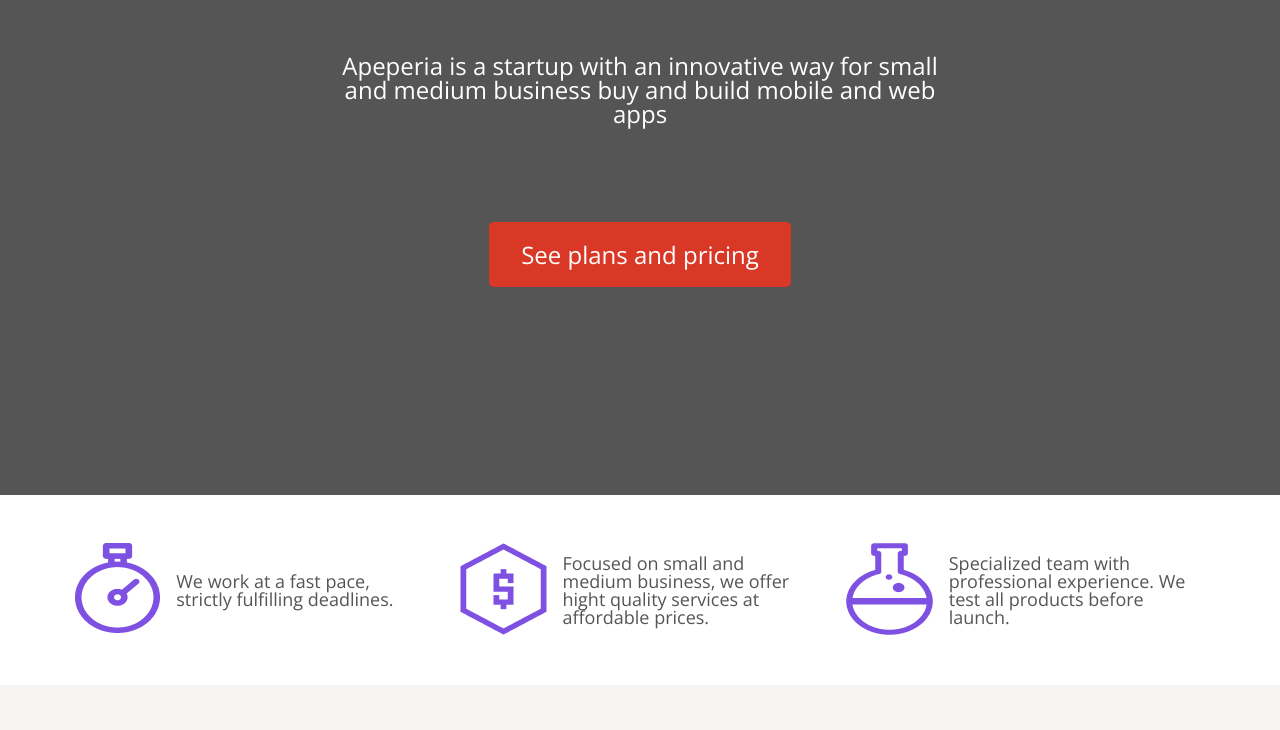
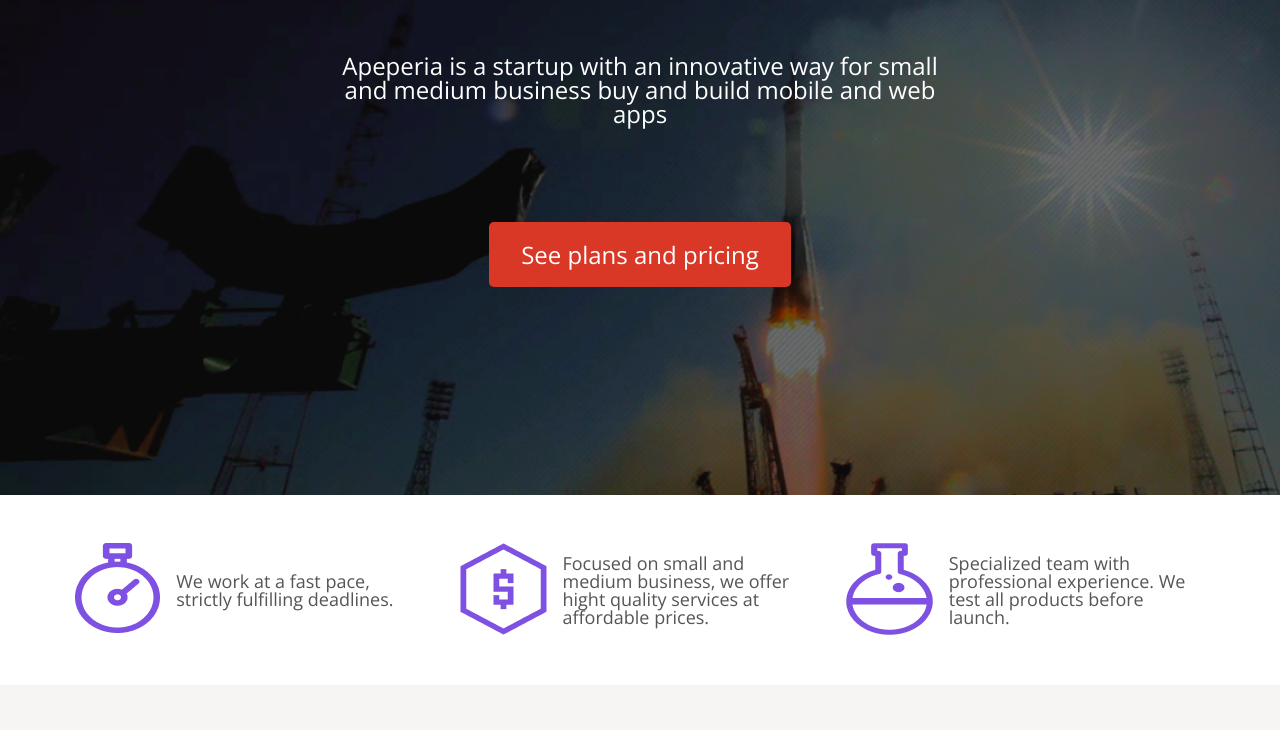
Before and after one commit to danicaus/apeperia-alura, a plain HTML site: page index.html in a window 1280 px wide. Shown: the part 282-1012 px from the top of the page. Drawn offline with nearby package versions, Linux system fonts and the light colour scheme.

Commit message:
Fix file's path

```diff
--- a/css/section-main.css
+++ b/css/section-main.css
@@ -1,7 +1,7 @@
 .section-main {
     justify-content: center;
     padding: 10rem 1rem;
-    background-image: url("assets/img/header-background.png");
+    background-image: url(../assets/img/header-background.png);
     background-size: cover;
     background-repeat: no-repeat;
     background-color: var(--color-black-second);
```
